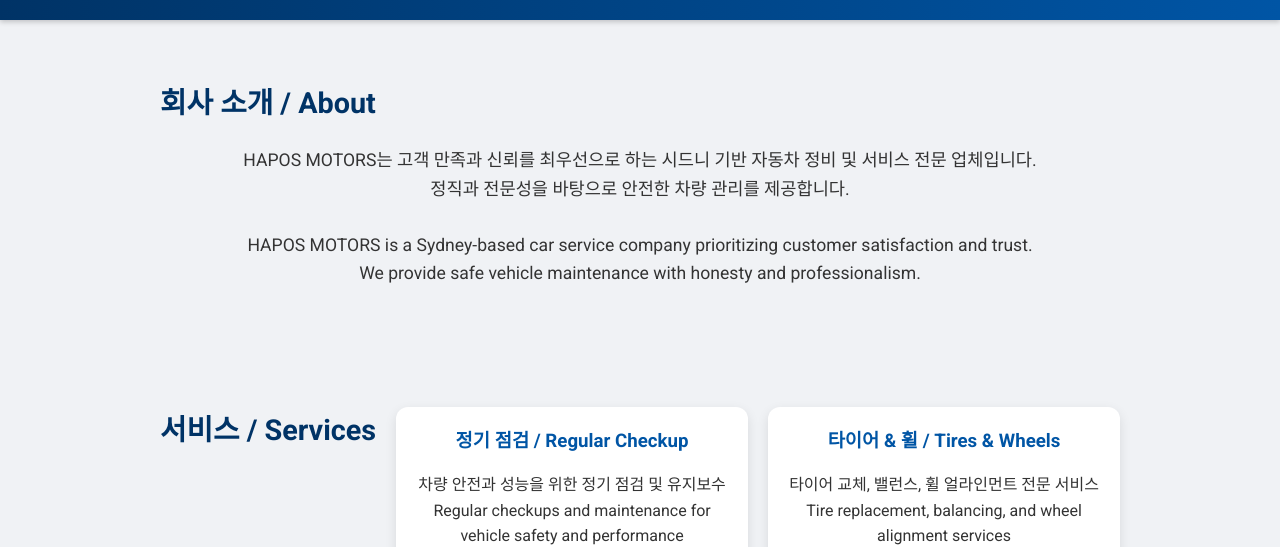
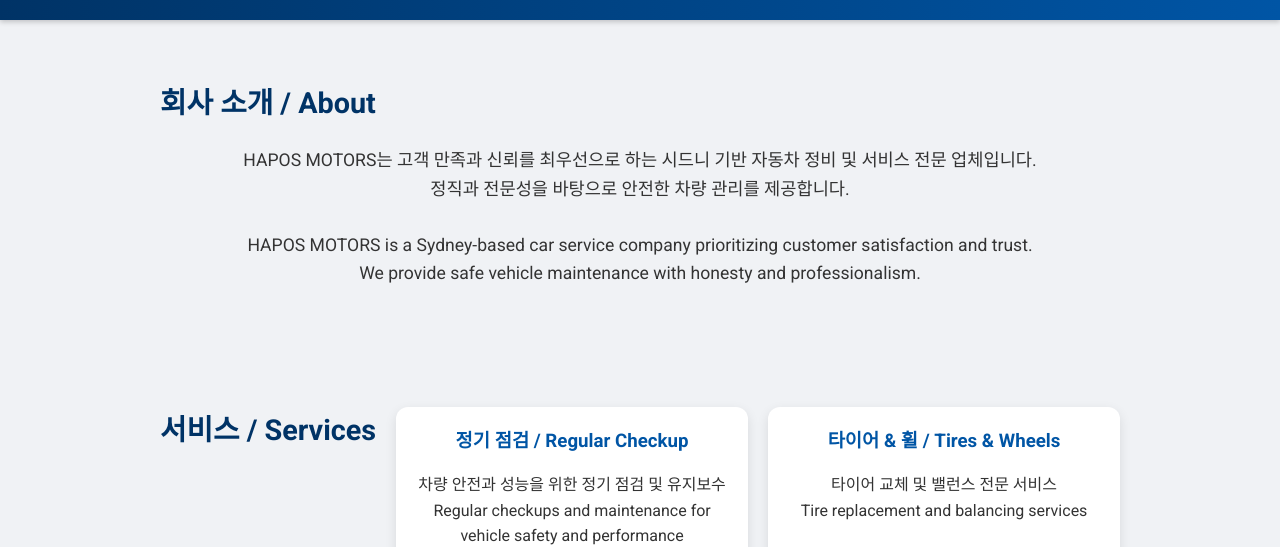
Before and after one commit to haposau-creator/haposmotors-site, a plain HTML site: page index.html in a window 1280 px wide. Shown: the part 259-806 px from the top of the page. Drawn offline with Linux system fonts and the light colour scheme.

Commit message:
Update index.html

```diff
--- a/index.html
+++ b/index.html
@@ -10,7 +10,7 @@
     * { box-sizing: border-box; margin: 0; padding: 0; }
     body { font-family: 'Roboto', sans-serif; background: #f0f2f5; color: #333; line-height: 1.6; }
 
-    /* 공지 최상단 */
+    /* 최상단 공지 */
     .top-warning {
       background: #ffe6e6;
       color: #990000;
@@ -128,8 +128,8 @@
   </div>
   <div class="service-card">
     <h3>타이어 & 휠 / Tires & Wheels</h3>
-    <p>타이어 교체, 밸런스, 휠 얼라인먼트 전문 서비스<br>
-    Tire replacement, balancing, and wheel alignment services</p>
+    <p>타이어 교체 및 밸런스 전문 서비스<br>
+    Tire replacement and balancing services</p>
   </div>
   <div class="service-card">
     <h3>브레이크 & 서스펜션 / Brakes & Suspension</h3>
```
